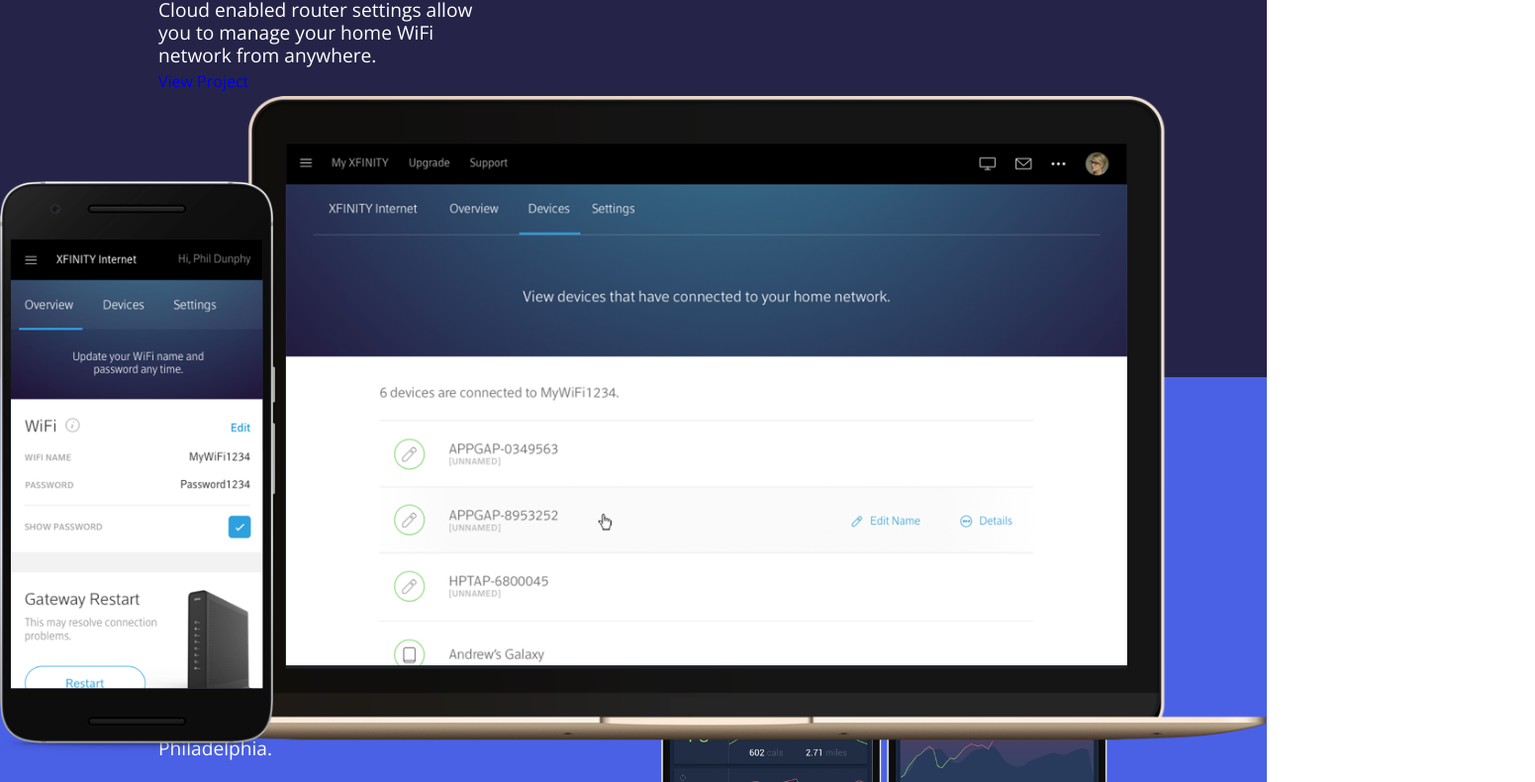
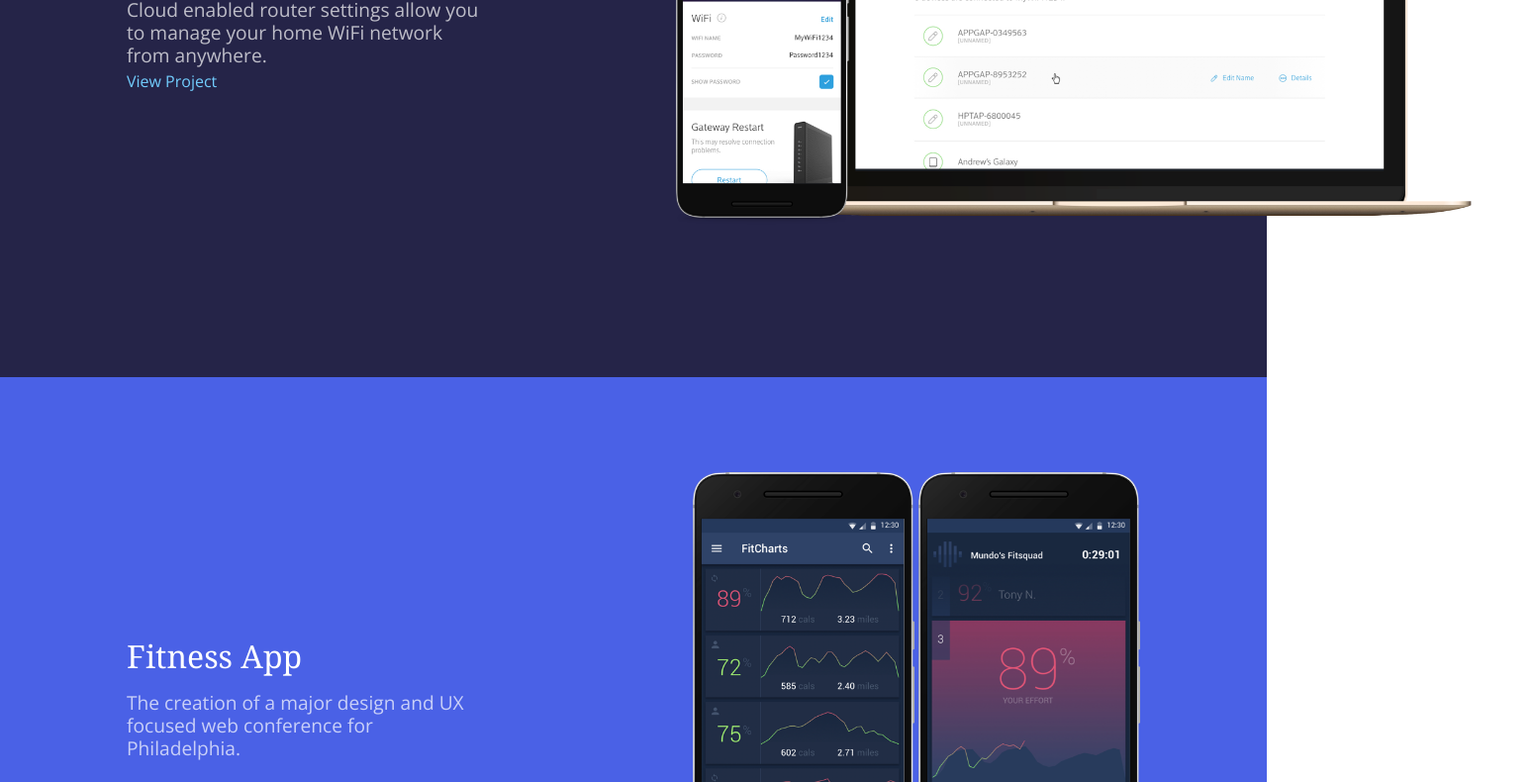
Before and after one commit to KingLee/portfolio-site, a plain HTML site: page index_2.html in a window 1280 px wide. Shown: the part 720-1510 px from the top of the page at 99% size, 1551 px wide, since content can reach past the window. Drawn offline with nearby package versions, Linux system fonts and the light colour scheme; a web font is replaced by a local one.

Commit message:
Add files via upload

```diff
--- a/css/style.css
+++ b/css/style.css
@@ -662,12 +662,16 @@ sub {
 
     .home-work {
       width:100%;
-      max-width:400px;
+      max-width:430px;
       margin:0 auto;
       padding: 3em 2em 0em 2em;
     }
+    .home-work a{
+      color:#72cdfd;
+
+    }
     .home-work p{
-      color:#fff;
+      color:rgba(255,255,255,0.7);
       line-height:1.2;
     }
     .home-image {
@@ -675,6 +679,15 @@ sub {
       max-width:400px;
       padding:3em 2em 0 2em;
     }
+    .home-image-full {
+      width:100%;
+      max-width:800px;
+      min-width:650px;
+      padding-top: 3em;
+      padding-right:2em;
+      padding-left:2em;
+      margin: 0 auto;
+    }
 
 
 
@@ -686,14 +699,11 @@ sub {
 
     .home-work {
       width:33.333333%;
+      max-width:none;
       float:left;
       display:inline-block;
       padding-top:16em;
       margin-left: 4em;
-    }
-    .home-work p{
-      color:#fff;
-      line-height:1.2;
     }
     .home-image {
       width:100%;
@@ -704,29 +714,49 @@ sub {
       padding-top: 6em;
       padding-left:1em;
     }
+    .home-image-full {
+      width:100%;
+      max-width:900px;
+      float:right;
+      display:inline-block;
+      padding-top: 8em;
+      padding-right:4em;
+      position:absolute;
+      overflow:hidden;
+      margin-left:10%;
+    }
+
 }
 
 
 @media only screen and (min-width: 1200px) {
     .home-work {
       width:33.333333%;
+
       float:left;
       display:inline-block;
       padding-top:16em;
-      margin-left: 8em;
+      margin-left: 6em;
     }
-    .home-work p{
-      color:#fff;
-      line-height:1.2;
-    }
+
     .home-image {
       width:100%;
       max-width:500px;
       float:right;
       display:inline-block;
-      margin-right:8em;
+      margin-right:6em;
       padding-top: 6em;
       padding-left:1em;
+    }
+    .home-image-full {
+      width:100%;
+      max-width:900px;
+      float:right;
+      display:inline-block;
+      padding-top: 8em;
+      padding-right:4em;
+      overflow:hidden;
+      margin-left:10%;
     }
 }
 .project-list {
@@ -1578,7 +1608,7 @@ hr {
   min-height: 800px; }
 
 li a.active {
-  color: #d9d9d9;
+  color: #bbb;
   border-bottom: 4px solid #72cdfd;
   padding-bottom:19px;
    }
```
